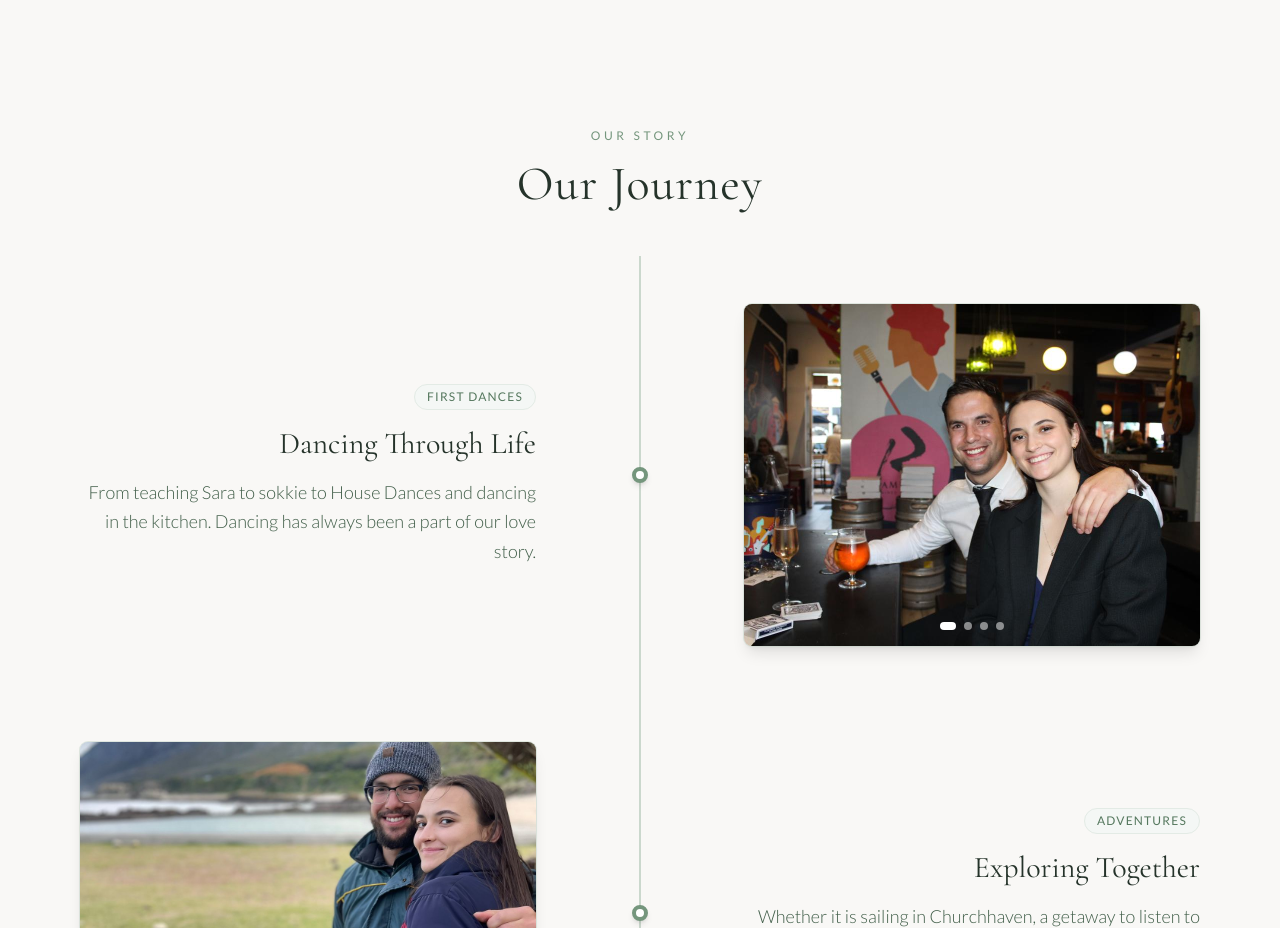
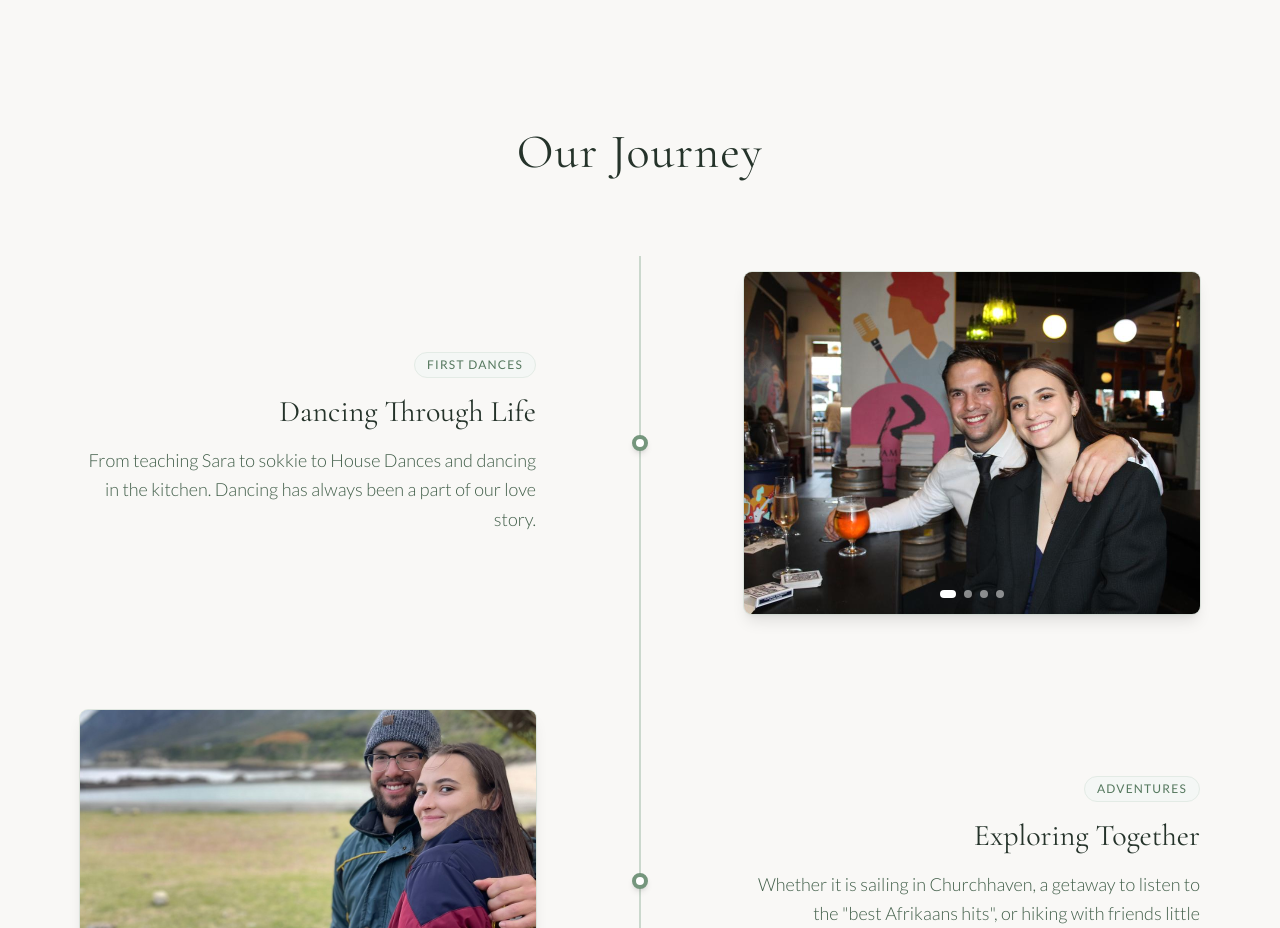
Before and after one commit to gerrithbrink/brink-wedding, a React (Vite) app: page / in a window 1280 px wide. Shown: the part 1580-2508 px from the top of the page. Built offline with nearby package versions, Linux system fonts and the light colour scheme.

Commit message:
Remove 'Our Story' subtitle from the Timeline component.

```diff
--- a/components/Timeline.tsx
+++ b/components/Timeline.tsx
@@ -169,7 +169,6 @@ export const Timeline: React.FC = () => {
     <section className="py-24 bg-rustic-cream overflow-hidden" id="story">
       <div className="container mx-auto px-4 max-w-6xl relative">
         <div className="text-center mb-24">
-          <p className="text-sage-400 tracking-[0.3em] uppercase text-xs mb-4 font-sans">Our Story</p>
           <h2 className="text-4xl md:text-5xl font-serif text-sage-900 tracking-wide">Our Journey</h2>
         </div>
 
```
